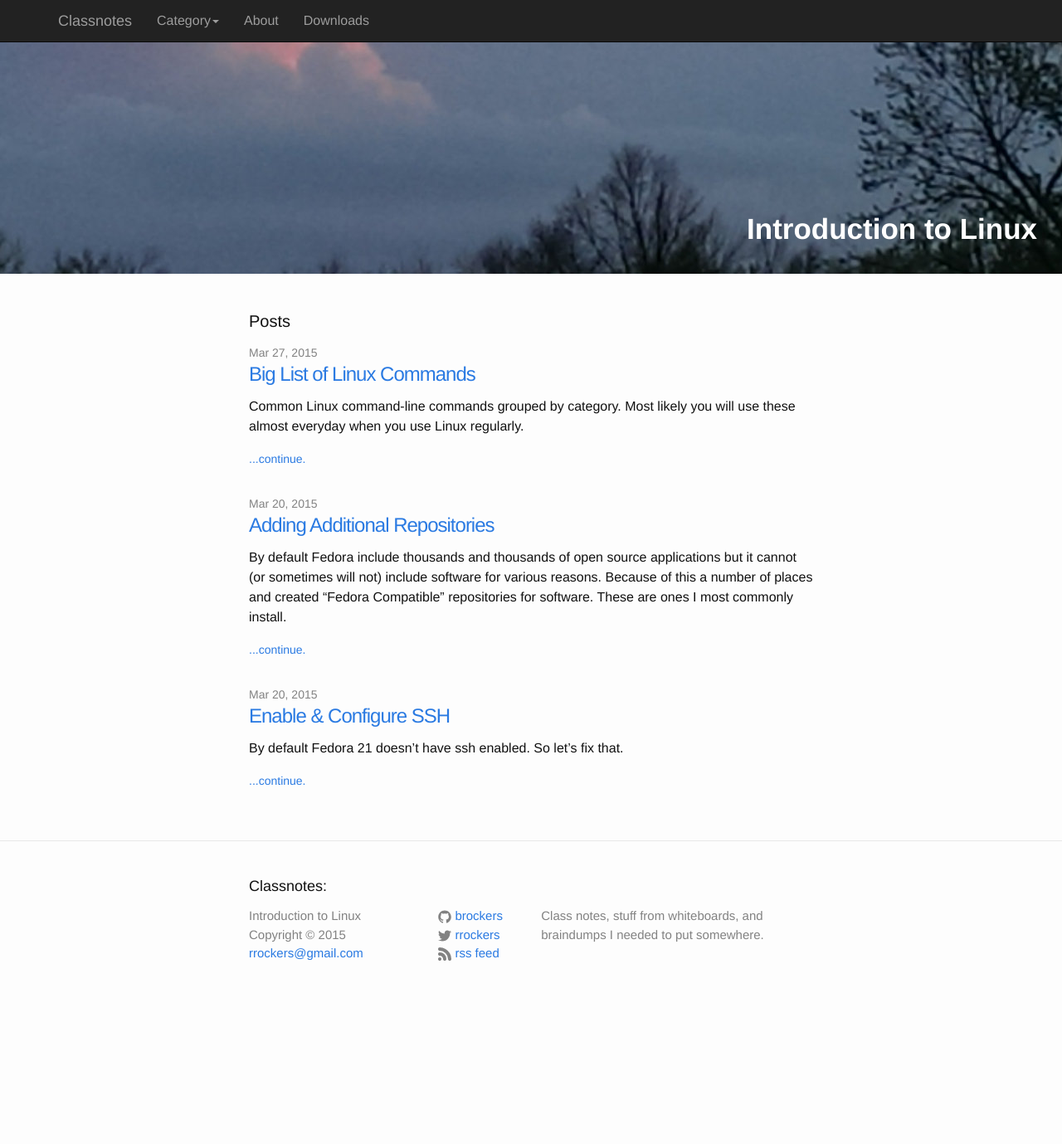
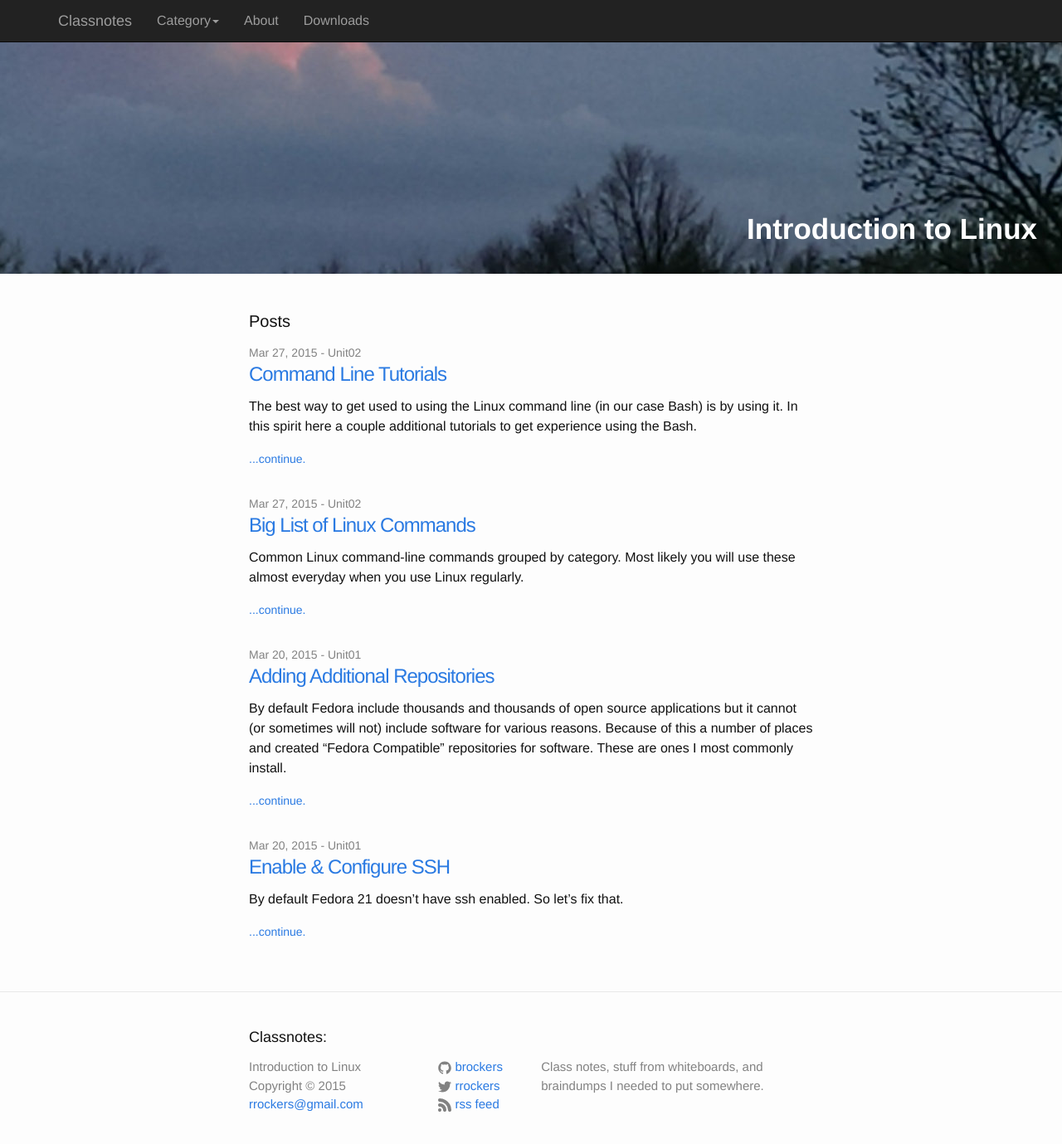
Before and after one commit to brockers/nt1430, a Jekyll site: the page built from index.html, in a window 1280 px wide and 1400 px high. Shown: the top 1379 px of the window at 83% size. Built offline with Jekyll 4.4.1, drawn with Linux system fonts in a browser that asks for light colours; Markdown is read by kramdown in place of the engine named in the settings.

Commit message:
Added another post and put category on the index page for reference.

```diff
--- a/_includes/navigation.html
+++ b/_includes/navigation.html
@@ -22,7 +22,7 @@
 					</ul>
 				</li>
 				<li>
-					<a href="#">About</a>
+					<a class="disabled" href="#">About</a>
 				</li>
 				<li>
 				<a href="{{ site.baseurl }}/docs/">Downloads</a>
--- /dev/null
+++ b/_posts/2015-03-27-additional-commandline-tutorials.md
@@ -0,0 +1,14 @@
+---
+layout: post
+title: "Command Line Tutorials"
+date: 20150327 18:31:31
+categories: unit02
+---
+
+The best way to get used to using the Linux command line (in our case Bash) is by using it.  In this spirit here a couple
+additional tutorials to get experience using the Bash.
+
+* [Learning the Shell, a guided tour of the Linux Command Linux](http://linuxcommand.org/learning_the_shell.php)
+* [Moving Around in the Linux File System](http://www.tuxfiles.org/linuxhelp/linuxfiles.html)
+* [Manipulating Directories in the Linux Command Line](http://www.tuxfiles.org/linuxhelp/dirman.html)
+* [Ryans Tutorials, Learning the Bash Command Line](http://ryanstutorials.net/linuxtutorial/)
--- a/css/fullwidth.css
+++ b/css/fullwidth.css
@@ -75,6 +75,10 @@ footer {
 	padding-top: 2px;
 }
 
+.category {
+	text-transform: capitalize;
+}
+
 @media(max-width:768px) {
     section {
         padding-top: 25px;
--- a/index.html
+++ b/index.html
@@ -9,7 +9,7 @@ layout: default
   <ul class="post-list">
     {% for post in site.posts %}
       <li>
-        <span class="post-meta">{{ post.date | date: "%b %-d, %Y" }}</span>
+      <span class="post-meta">{{ post.date | date: "%b %-d, %Y" }} - <span class="category">{{ post.categories }}</span> </span>
 
         <h2 class="post-title">
           <a class="post-link" href="{{ post.url | prepend: site.baseurl }}">{{ post.title }}</a>
```
Also changed, not shown: _posts/2015-03-27-big-o-list-of-linux-commands.md (renamed from _posts/2015-03-27-Big-o-List-of-Linux-Commands.md).
